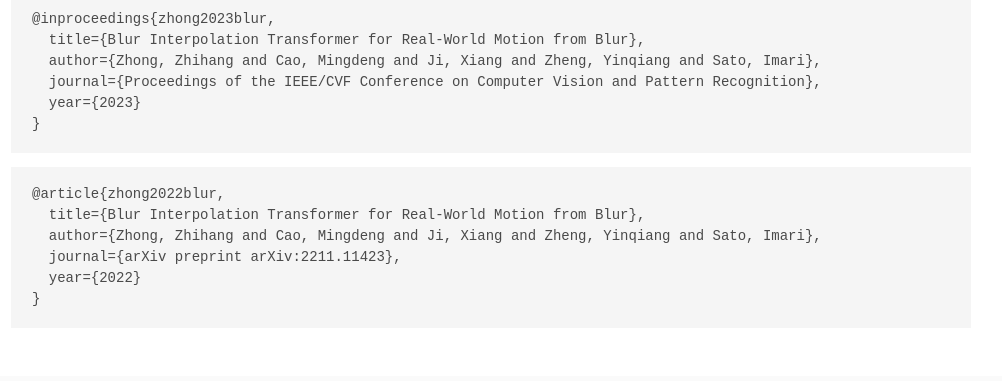
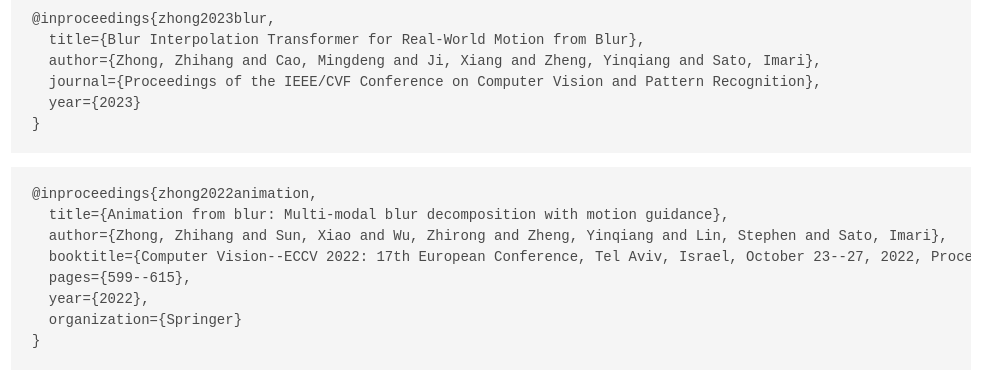
Before and after one commit to zzh-tech/BiT, a plain HTML site: page docs/index.html in a window 1280 px wide. Shown: the part 5948-6329 px from the top of the page, without its empty margins (149-1151 px from the left). Drawn offline with nearby package versions, Linux system fonts and the light colour scheme; some icons are missing; a web font is replaced by a local one.

Commit message:
update bib

```diff
--- a/docs/index.html
+++ b/docs/index.html
@@ -499,6 +499,14 @@
   journal={Proceedings of the IEEE/CVF Conference on Computer Vision and Pattern Recognition},
   year={2023}
 }</code></pre>
+        <pre><code>@inproceedings{zhong2022animation,
+  title={Animation from blur: Multi-modal blur decomposition with motion guidance},
+  author={Zhong, Zhihang and Sun, Xiao and Wu, Zhirong and Zheng, Yinqiang and Lin, Stephen and Sato, Imari},
+  booktitle={Computer Vision--ECCV 2022: 17th European Conference, Tel Aviv, Israel, October 23--27, 2022, Proceedings, Part XIX},
+  pages={599--615},
+  year={2022},
+  organization={Springer}
+}</code></pre>
         <pre><code>@article{zhong2022blur,
   title={Blur Interpolation Transformer for Real-World Motion from Blur},
   author={Zhong, Zhihang and Cao, Mingdeng and Ji, Xiang and Zheng, Yinqiang and Sato, Imari},
```
Also changed, not shown: 2 other files.
